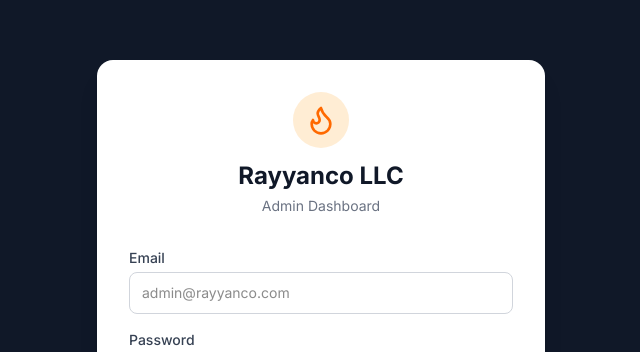
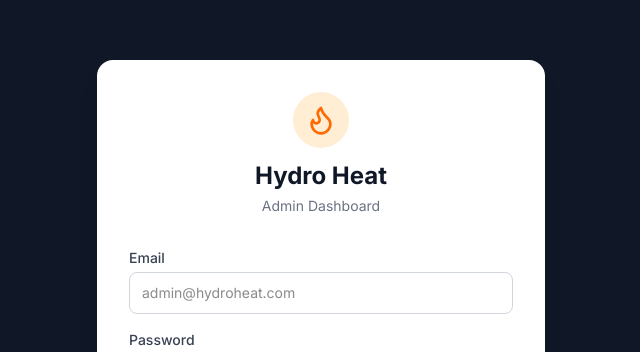
Before and after one commit to BeckahFoundation/rayyanco-admin, a Next.js app: page /login in a window 1280 px wide. Shown: the part 126-478 px from the top of the page, without its empty margins (319-959 px from the left). Built offline with nearby package versions, Linux system fonts and the light colour scheme.

Commit message:
Rename Rayyanco LLC to Hydro Heat across UI, package, and docs

```diff
--- a/app/catalog/[id]/page.tsx
+++ b/app/catalog/[id]/page.tsx
@@ -20,9 +20,9 @@ export default async function ProductDetailPage({ params }: { params: Promise<{
   const s: Record<string, string> = {}
   for (const row of settingsRows ?? []) s[row.key] = row.value
 
-  const email = s.contact_email || 'info@rayyanco.com'
+  const email = s.contact_email || 'info@hydroheat.com'
   const phone = s.contact_phone || ''
-  const companyName = s.company_name || 'Rayyanco LLC'
+  const companyName = s.company_name || 'Hydro Heat'
   const hasDiscount = p.sale_price && p.sale_price < p.price
   const allImages = (p.image_urls?.length ? p.image_urls : (p.image_url ? [p.image_url] : []))
 
--- a/app/layout.tsx
+++ b/app/layout.tsx
@@ -5,7 +5,7 @@ import './globals.css'
 const inter = Inter({ subsets: ['latin'] })
 
 export const metadata: Metadata = {
-  title: 'Rayyanco LLC — Admin',
+  title: 'Hydro Heat — Admin',
   description: 'Sauna Components Catalog Admin',
 }
 
--- a/app/login/page.tsx
+++ b/app/login/page.tsx
@@ -34,7 +34,7 @@ export default function LoginPage() {
           <div className="bg-orange-100 p-3 rounded-full mb-3">
             <Flame className="text-orange-500" size={32} />
           </div>
-          <h1 className="text-2xl font-bold text-gray-900">Rayyanco LLC</h1>
+          <h1 className="text-2xl font-bold text-gray-900">Hydro Heat</h1>
           <p className="text-gray-500 text-sm mt-1">Admin Dashboard</p>
         </div>
         <form onSubmit={handleSubmit} className="space-y-4">
@@ -46,7 +46,7 @@ export default function LoginPage() {
               onChange={e => setEmail(e.target.value)}
               required
               className="w-full border border-gray-300 rounded-lg px-3 py-2.5 text-sm focus:outline-none focus:ring-2 focus:ring-orange-500"
-              placeholder="admin@rayyanco.com"
+              placeholder="admin@hydroheat.com"
             />
           </div>
           <div>
--- a/app/page.tsx
+++ b/app/page.tsx
@@ -22,9 +22,9 @@ export default async function CatalogPage({
 
   const s: Record<string, string> = {}
   for (const row of settingsRows ?? []) s[row.key] = row.value
-  const email = s.contact_email || 'info@rayyanco.com'
+  const email = s.contact_email || 'info@hydroheat.com'
   const phone = s.contact_phone || ''
-  const companyName = s.company_name || 'Rayyanco LLC'
+  const companyName = s.company_name || 'Hydro Heat'
   const tagline = s.company_tagline || 'Sauna Components'
 
   const filtered = category
--- a/app/settings/page.tsx
+++ b/app/settings/page.tsx
@@ -21,14 +21,14 @@ export default async function SettingsPage() {
             <div className="pb-4 border-b border-gray-100">
               <h2 className="font-semibold text-gray-700 mb-4">Company Info</h2>
               <div className="space-y-4">
-                <Field label="Company Name" name="company_name" defaultValue={s.company_name ?? 'Rayyanco LLC'} />
+                <Field label="Company Name" name="company_name" defaultValue={s.company_name ?? 'Hydro Heat'} />
                 <Field label="Tagline" name="company_tagline" defaultValue={s.company_tagline ?? 'Sauna Components'} />
               </div>
             </div>
             <div className="pt-1">
               <h2 className="font-semibold text-gray-700 mb-4">Contact Information</h2>
               <div className="space-y-4">
-                <Field label="Email Address" name="contact_email" type="email" defaultValue={s.contact_email ?? ''} placeholder="info@rayyanco.com" />
+                <Field label="Email Address" name="contact_email" type="email" defaultValue={s.contact_email ?? ''} placeholder="info@hydroheat.com" />
                 <Field label="Phone Number" name="contact_phone" defaultValue={s.contact_phone ?? ''} placeholder="+1 (555) 000-0000" />
               </div>
             </div>
--- a/components/Sidebar.tsx
+++ b/components/Sidebar.tsx
@@ -30,7 +30,7 @@ export default function Sidebar() {
         <div className="flex items-center gap-2">
           <Flame className="text-orange-400" size={24} />
           <div>
-            <p className="font-bold text-sm">Rayyanco LLC</p>
+            <p className="font-bold text-sm">Hydro Heat</p>
             <p className="text-gray-400 text-xs">Admin Dashboard</p>
           </div>
         </div>
--- a/package.json
+++ b/package.json
@@ -1,5 +1,5 @@
 {
-  "name": "rayyanco-admin",
+  "name": "hydro-heat-admin",
   "version": "0.1.0",
   "private": true,
   "scripts": {
```
Also changed, not shown: 2 other files (tests, documents, lock files or other folders).
